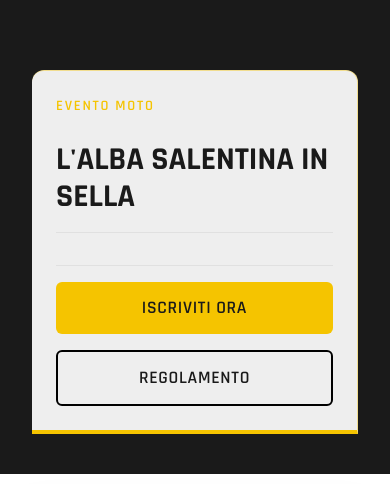
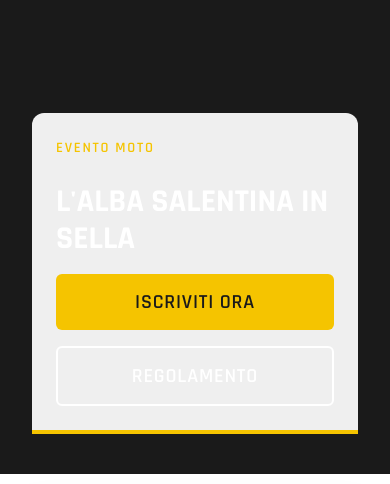
Before and after one commit to GiulioAgnello/tour-iscrizione-frontend, a React (Vite) app: page / in a window 390 px wide. Shown: the part 489-973 px from the top of the page. Built offline with nearby package versions, Linux system fonts and the light colour scheme; no server answers.

Commit message:
herosectionCard

```diff
--- a/src/components/HeroSection.css
+++ b/src/components/HeroSection.css
@@ -21,10 +21,10 @@
 /* Card informazioni */
 .hero__info-card {
   max-width: 540px;
-  background: rgba(255, 255, 255, 0.92);
-  backdrop-filter: blur(8px);
-  border: 1px solid rgba(245, 196, 0, 0.4);
-  border-left: 4px solid var(--color-primary);
+  /* background: rgba(255, 255, 255, 0.92); */
+  /* backdrop-filter: blur(2px); */
+  /* border: 1px solid rgba(245, 196, 0, 0.4); */
+  /* border-left: 4px solid var(--color-primary); */
   border-radius: var(--radius-lg);
   padding: var(--space-lg) var(--space-lg);
   display: flex;
@@ -33,12 +33,12 @@
 }
 
 .hero__title {
-  color: var(--color-text);
+  color: white;
   text-transform: uppercase;
 }
 
 .hero__subtitle {
-  color: var(--color-text-muted);
+  color: white;
   font-size: 1rem;
   line-height: 1.6;
 }
@@ -57,7 +57,7 @@
   display: flex;
   align-items: center;
   gap: 0.5rem;
-  color: var(--color-text);
+  color: white;
   font-size: 0.95rem;
 }
 
@@ -90,6 +90,16 @@
     background: rgba(255, 255, 255, 0.93);
   }
 
-  .hero__actions { flex-direction: column; }
-  .hero__actions .btn { width: 100%; justify-content: center; }
+  .hero__subtitle,
+  .hero__meta {
+    display: none;
+  }
+
+  .hero__actions {
+    flex-direction: column;
+  }
+  .hero__actions .btn {
+    width: 100%;
+    justify-content: center;
+  }
 }
--- a/src/components/HeroSection.jsx
+++ b/src/components/HeroSection.jsx
@@ -1,8 +1,8 @@
-import { Link } from 'react-router-dom'
-import './HeroSection.css'
+import { Link } from "react-router-dom";
+import "./HeroSection.css";
 
 export default function HeroSection({ tour }) {
-  const bg = tour?.hero_image || ''
+  const bg = tour?.hero_image || "";
 
   return (
     <section
@@ -14,17 +14,23 @@ export default function HeroSection({ tour }) {
       <div className="hero__content">
         <div className="hero__info-card">
           <span className="section__eyebrow">Evento moto</span>
-          <h1 className="hero__title">{tour?.titolo || 'L\'Alba Salentina in Sella'}</h1>
+          <h1 className="hero__title">
+            {tour?.titolo || "L'Alba Salentina in Sella"}{" "}
+            {tour?.data_inizio?.slice(0, 4)}
+          </h1>
 
           {tour?.info_breve && (
             <p className="hero__subtitle">{tour.info_breve}</p>
           )}
 
-          <div className="hero__meta">
+          {/* <div className="hero__meta">
             {tour?.data_inizio && (
               <div className="hero__meta-item">
                 <span className="hero__meta-icon">📅</span>
-                <span>{tour.data_inizio}{tour.orario_raduno ? ` — ${tour.orario_raduno}` : ''}</span>
+                <span>
+                  {tour.data_inizio}
+                  {tour.orario_raduno ? ` — ${tour.orario_raduno}` : ""}
+                </span>
               </div>
             )}
             {tour?.luogo && (
@@ -45,7 +51,7 @@ export default function HeroSection({ tour }) {
                 <span>Max {tour.posti_max} posti</span>
               </div>
             )}
-          </div>
+          </div> */}
 
           <div className="hero__actions">
             <Link to="/iscrizione" className="btn btn--primary">
@@ -58,5 +64,5 @@ export default function HeroSection({ tour }) {
         </div>
       </div>
     </section>
-  )
+  );
 }
--- a/src/pages/Home.jsx
+++ b/src/pages/Home.jsx
@@ -1,25 +1,29 @@
-import { useState, useEffect } from 'react'
-import { getTourInfo, getSponsors } from '../utils/api'
-import HeroSection from '../components/HeroSection'
-import SponsorBanner from '../components/SponsorBanner'
-import TourDetails from '../components/TourDetails'
-import CtaSection from '../components/CtaSection'
+import { useState, useEffect } from "react";
+import { getTourInfo, getSponsors } from "../utils/api";
+import HeroSection from "../components/HeroSection";
+import SponsorBanner from "../components/SponsorBanner";
+import TourDetails from "../components/TourDetails";
+import CtaSection from "../components/CtaSection";
 
 export default function Home() {
-  const [tour, setTour]       = useState(null)
-  const [sponsors, setSponsors] = useState([])
+  const [tour, setTour] = useState(null);
+  const [sponsors, setSponsors] = useState([]);
 
   useEffect(() => {
-    getTourInfo().then(setTour).catch(() => {})
-    getSponsors().then(setSponsors).catch(() => {})
-  }, [])
+    getTourInfo()
+      .then(setTour)
+      .catch(() => {});
+    getSponsors()
+      .then(setSponsors)
+      .catch(() => {});
+  }, []);
 
   return (
     <>
       <HeroSection tour={tour} />
-      <SponsorBanner sponsors={sponsors} />
       <TourDetails tour={tour} />
       <CtaSection tour={tour} />
+      <SponsorBanner sponsors={sponsors} />
     </>
-  )
+  );
 }
--- a/src/styles/global.css
+++ b/src/styles/global.css
@@ -126,7 +126,7 @@ h3 {
   border: none;
   border-radius: var(--radius);
   font-family: var(--font-heading);
-  font-size: 1.1rem;
+  font-size: 1.25rem;
   font-weight: 600;
   letter-spacing: 0.04em;
   cursor: pointer;
@@ -153,8 +153,8 @@ h3 {
 }
 
 .btn--outline {
-  color: var(--color-text-dark);
-  border: 2px solid black;
+  color: var(--color-text-light);
+  border: 2px solid rgb(255, 255, 255);
 }
 
 .btn--outline:hover:not(:disabled) {
```
